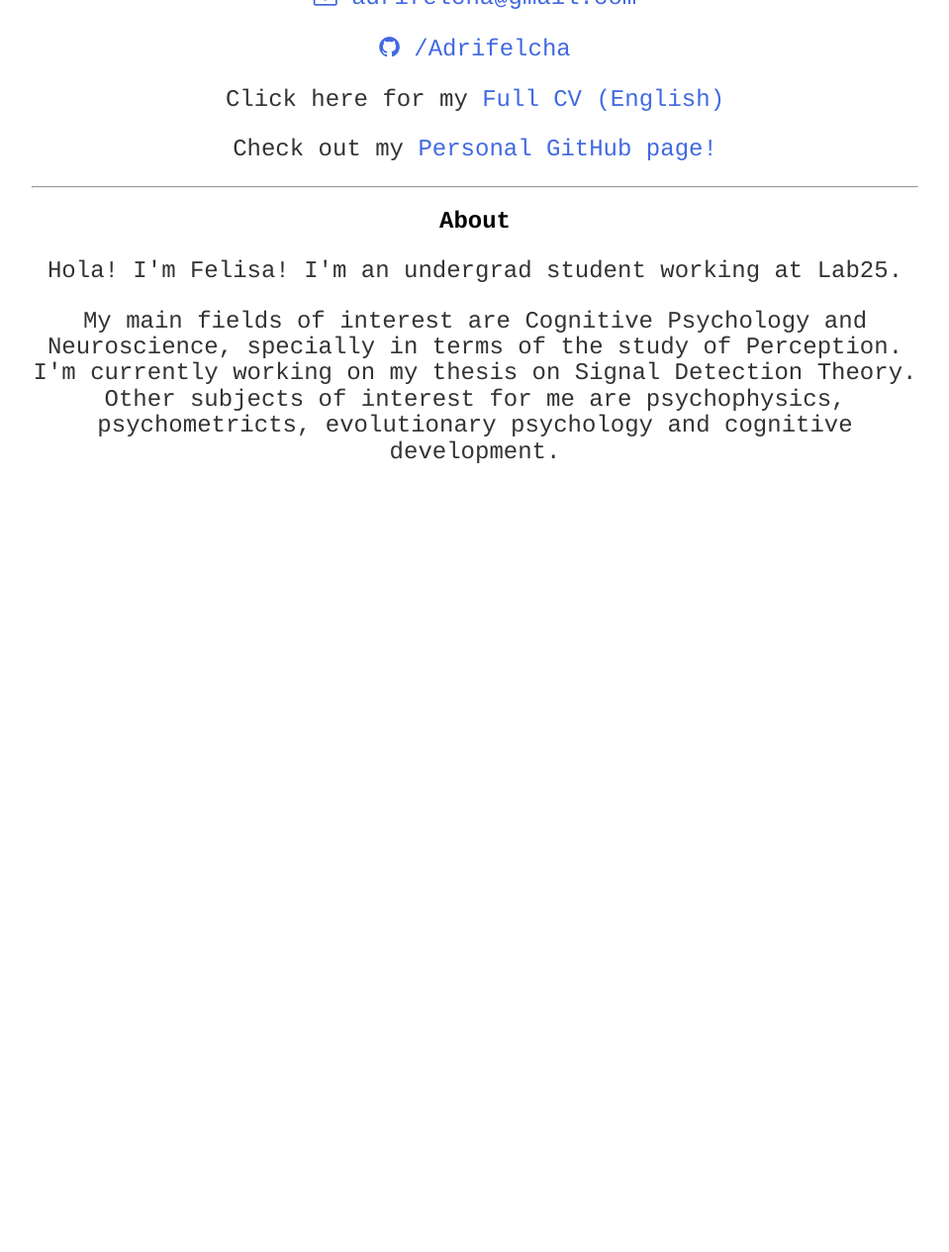
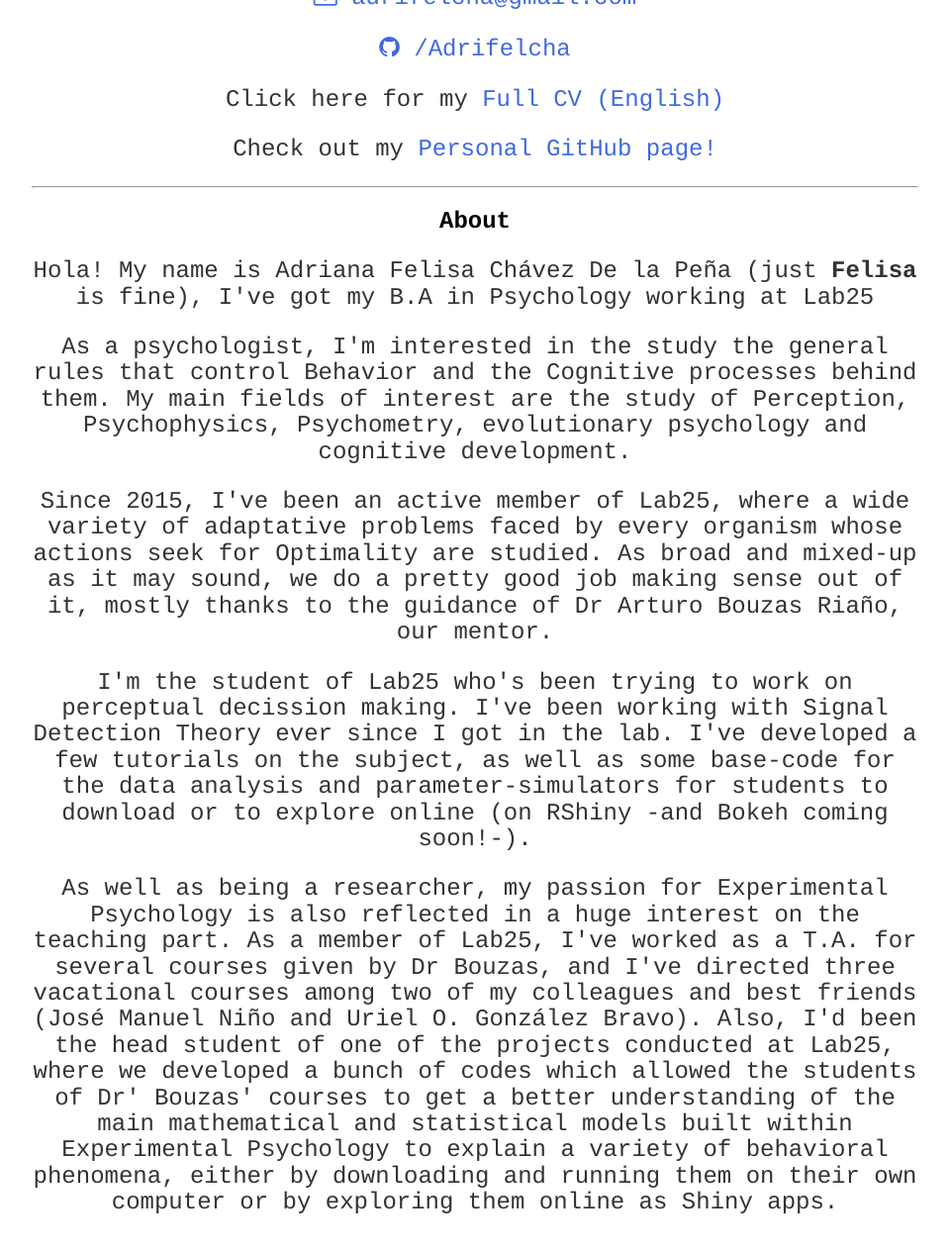
Before and after one commit to BouzasLab25/bouzaslab25.github.io, a Jekyll site: the page built from people/felisa.html, in a window 1280 px wide and 1400 px high, scrolled down 768 px. Shown: the top 1265 px of the window at 99% size, without its empty margins (160-1119 px from the left). Built offline with Jekyll 4.4.1, drawn with Linux system fonts in a browser that asks for light colours.

Commit message:
Update felisa.html

```diff
--- a/people/felisa.html
+++ b/people/felisa.html
@@ -27,6 +27,12 @@ title: Lab25 Felisa
 <hr>
  <h2>About</h2>
 
-<p> Hola! I'm Felisa! I'm an undergrad student working at Lab25.</p>
+<p> Hola! My name is Adriana Felisa Chávez De la Peña (just <b>Felisa</b> is fine), I've got my B.A in Psychology working at Lab25</p>
 
-<p> My main fields of interest are Cognitive Psychology and Neuroscience, specially in terms of the study of Perception. I'm currently working on my thesis on Signal Detection Theory.  Other subjects of interest for me are psychophysics, psychometricts, evolutionary psychology and cognitive development. </p>
+<p>As a psychologist, I'm interested in the study the general rules that control Behavior and the Cognitive processes behind them. My main fields of interest are the study of Perception, Psychophysics, Psychometry, evolutionary psychology and cognitive development. </p>
+
+<p>Since 2015, I've been an active member of Lab25, where a wide variety of adaptative problems faced by every organism whose actions seek for Optimality are studied. As broad and mixed-up as it may sound, we do a pretty good job making sense out of it, mostly thanks to the guidance of Dr Arturo Bouzas Riaño, our mentor.</p>
+
+<p>I'm the student of Lab25 who's been trying to work on perceptual decission making. I've been working with Signal Detection Theory ever since I got in the lab. I've developed a few tutorials on the subject, as well as some base-code for the data analysis and parameter-simulators for students to download or to explore online (on RShiny -and Bokeh coming soon!-).</p>
+
+<p>As well as being a researcher, my passion for Experimental Psychology is also reflected in a huge interest on the teaching part. As a member of Lab25, I've worked as a T.A. for several courses given by Dr Bouzas, and I've directed three vacational courses among two of my colleagues and best friends (José Manuel Niño and Uriel O. González Bravo). Also, I'd been the head student of one of the projects conducted at Lab25, where we developed a bunch of codes which allowed the students of Dr' Bouzas' courses to get a better understanding of the main mathematical and statistical models built within Experimental Psychology to explain a variety of behavioral phenomena, either by downloading and running them on their own computer or by exploring them online as Shiny apps.</p>
```
